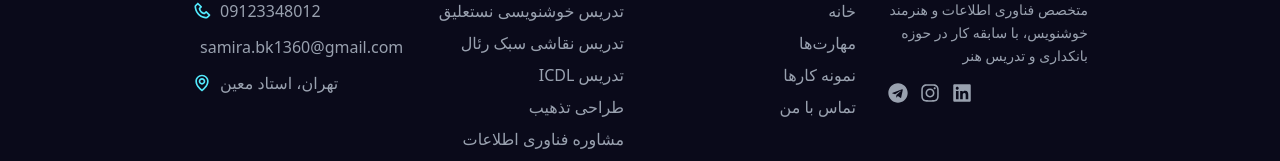
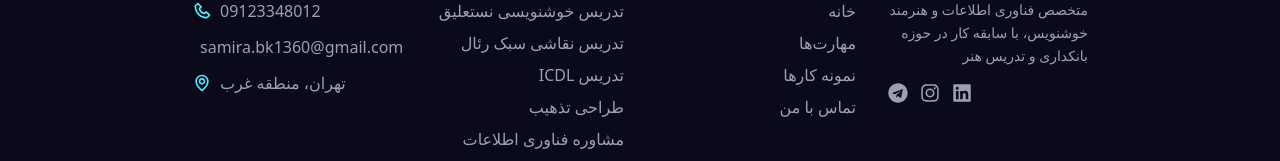
Before and after one commit to farhad-fr-1982/samira-basirikia-portfolio, a Next.js app: page / in a window 1280 px wide. Shown: the part 4477-4638 px from the top of the page. Built offline with nearby package versions, Linux system fonts and the light colour scheme.

Commit message:
update-address

```diff
--- a/components/Home/Footer/Footer.tsx
+++ b/components/Home/Footer/Footer.tsx
@@ -63,7 +63,7 @@ const Footer = () => {
                 <BiEnvelope className="w-5 h-5 text-cyan-300" />
               </div>
               <div className="flex items-center justify-end gap-2">
-                <span>تهران، استاد معین</span>
+                <span>تهران، منطقه غرب</span>
                 <BiMap className="w-5 h-5 text-cyan-300" />
               </div>
             </div>
```
